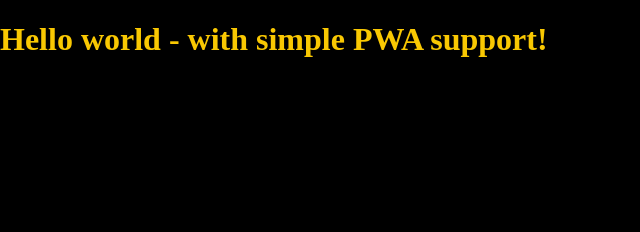
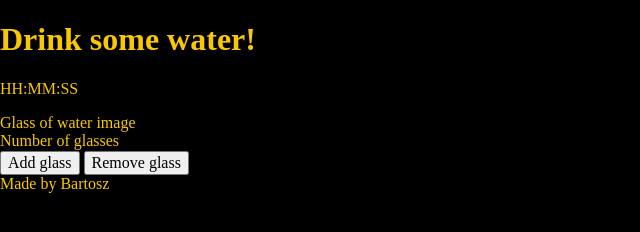
Before and after one commit to BartoszLewosz/hydro__app, a website: page src/content/index.html in a window 1280 px wide. Shown: the whole page, without its empty margins (0-640 px from the left). Drawn offline with nearby package versions, Linux system fonts and the light colour scheme; files that its build step writes are made by us from their sources.

Commit message:
Create html wireframe

```diff
--- a/src/content/index.html
+++ b/src/content/index.html
@@ -1,40 +1,52 @@
 <!DOCTYPE html>
 <html lang="en">
+
 <head>
   <meta charset="UTF-8" />
   <meta name="viewport" content="width=device-width, initial-scale=1.0" />
   <meta http-equiv="X-UA-Compatible" content="ie=edge" />
-    <title>Site title</title>
+  <title>Hydra</title>
   <meta name="description" content="Description" />
 
   <!-- Title -->
-    <meta property="og:title" content="" />
+  <meta property="og:title" content="Hydra App" />
   <!-- OPTIONAL description. 2-4 sentences. -->
-    <meta property="og:description" content="" />
+  <meta property="og:description" content="Easy way to track your daily consumption of water." />
   <!-- full url with http(s) ie. https://maciejkorsan.github.io/my-repo/ -->
-    <meta property="og:url" content="" />
+  <meta property="og:url" content="https://bartoszlewosz.github.io/hydro__app/" />
   <!-- full url to the image with http(s) ie. https://maciejkorsan.github.io/my-repo/assets/img/fb.png. Facebook suggests at least 1200 x 630. -->
   <meta property="og:image" content="https://maciejkorsan.com/wtf-gulp-starter/assets/img/cover.png" />
 
   <link rel="manifest" href="manifest.json" />
   <meta name="apple-mobile-web-app-capable" content="yes" />
-    <link
-      rel="apple-touch-icon"
-      sizes="192x192"
-      href="assets/pwa/icons/icon-192x192.png"
-    />
+  <link rel="apple-touch-icon" sizes="192x192" href="assets/pwa/icons/icon-192x192.png" />
 
-    <link
-      rel="icon"
-      type="image/png"
-      href="assets/pwa/icons/icon-192x192.png"
-    />
+  <link rel="icon" type="image/png" href="assets/pwa/icons/icon-192x192.png" />
 
   <link rel="stylesheet" href="css/main.css" />
 </head>
+
 <body>
-    <h1>Hello world - with simple PWA support!</h1>
+  <main class="main">
+    <header class="header">
+      <h1 class="header__title">Drink some water!</h1>
+    </header>
+    <section class="datetime">
+      <p class="datetime__format">HH:MM:SS</p>
+    </section>
+    <div class="glass">Glass of water image</div>
+    <section class="glass__counter">Number of glasses</section>
+    <div class="glass__actions">
+      <button class="glass__add glass__add--js">Add glass</button>
+      <button class="glass__remove glass__remove--js">Remove glass</button>
+    </div>
+    <footer class="footer">Made by Bartosz</footer>
+
+  </main>
+
+
 
   <script src="js/main.js"></script>
 </body>
+
 </html>
```
Lines whose indentation alone changed are shown as unchanged.
